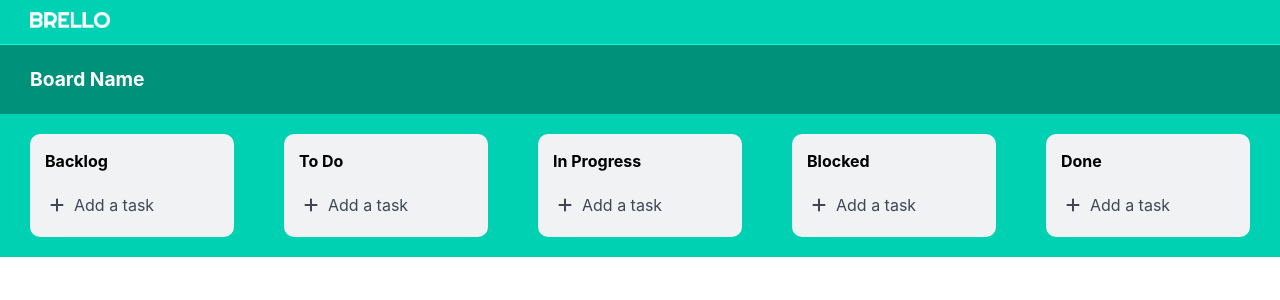
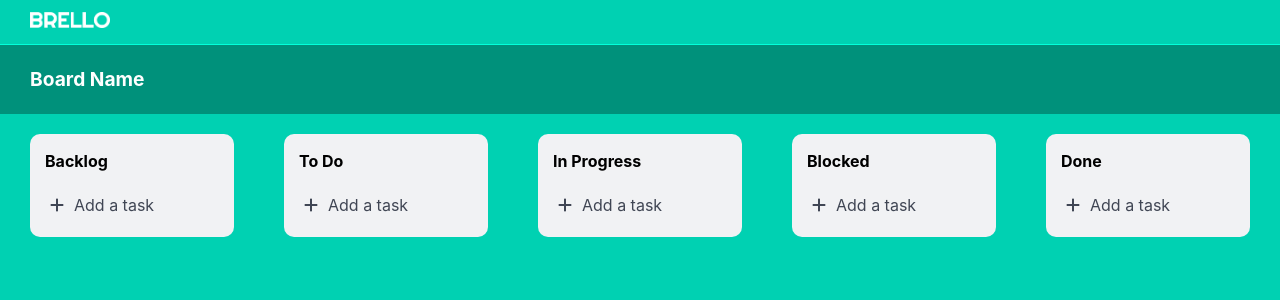
Before and after one commit to felieppe/brello, a Next.js app: page / in a window 1280 px wide. Shown: the top 300 px of the page. Built offline with nearby package versions, Linux system fonts and the light colour scheme.

Commit message:
style(board): add height to the board so it fit window

```diff
--- a/styles/Home.module.css
+++ b/styles/Home.module.css
@@ -1,3 +1,8 @@
+.board {
+    height: 100vh;
+    background-color: red;
+}
+
 .board__header {
     padding: 20px 0;
     background-color: #00917b;
@@ -13,6 +18,7 @@
     display: flex;
     background-color: #00d1b2;
     width: 100%;
+    height: 100%;
     padding: 20px 30px;
     grid-column: 1;
     grid-gap: 50px;
```
